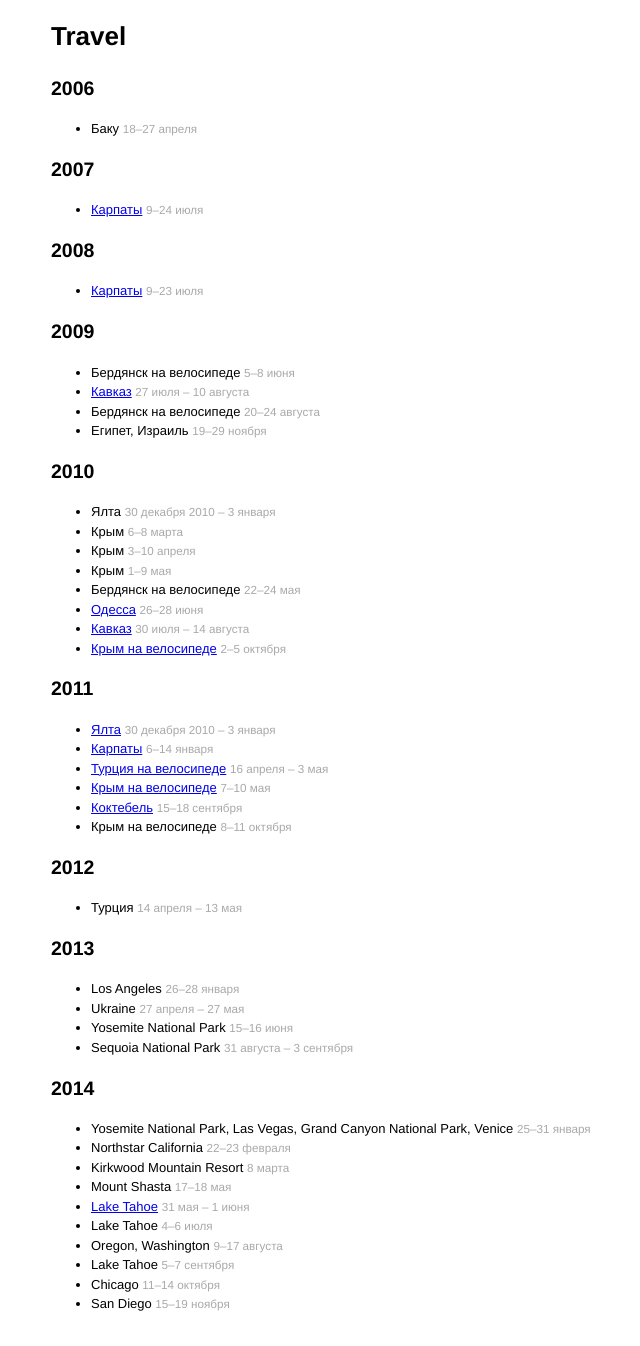
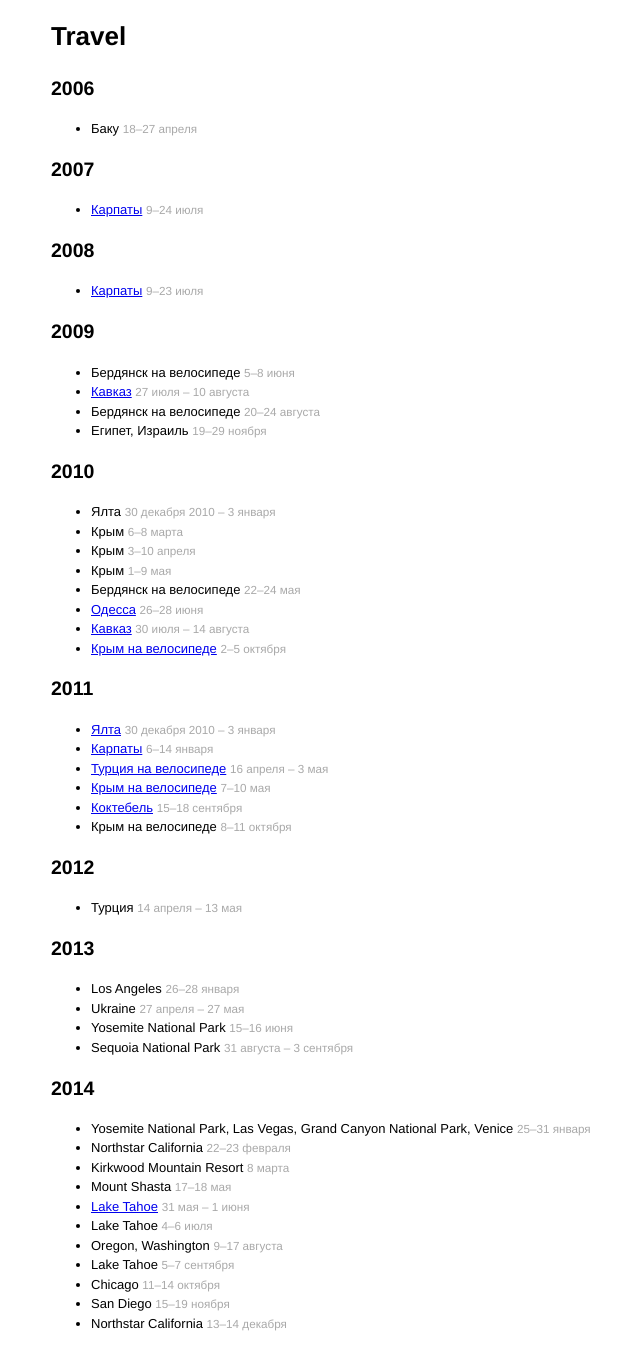
Before and after one commit to denis/denis.github.com, a Jekyll site: the page built from travel.md, in a window 1280 px wide. Shown: the whole page, without its empty margins (189-829 px from the left). Built offline with Jekyll 4.4.1, drawn with Linux system fonts in a browser that asks for light colours; comment, search, counter and statistics services are not loaded.

Commit message:
Add Northstar California 2014

```diff
--- a/travel.md
+++ b/travel.md
@@ -68,3 +68,4 @@
 - Lake Tahoe <small>5–7 сентября</small>
 - Chicago <small>11–14 октября</small>
 - San Diego <small>15–19 ноября</small>
+- Northstar California <small>13–14 декабря</small>
```
